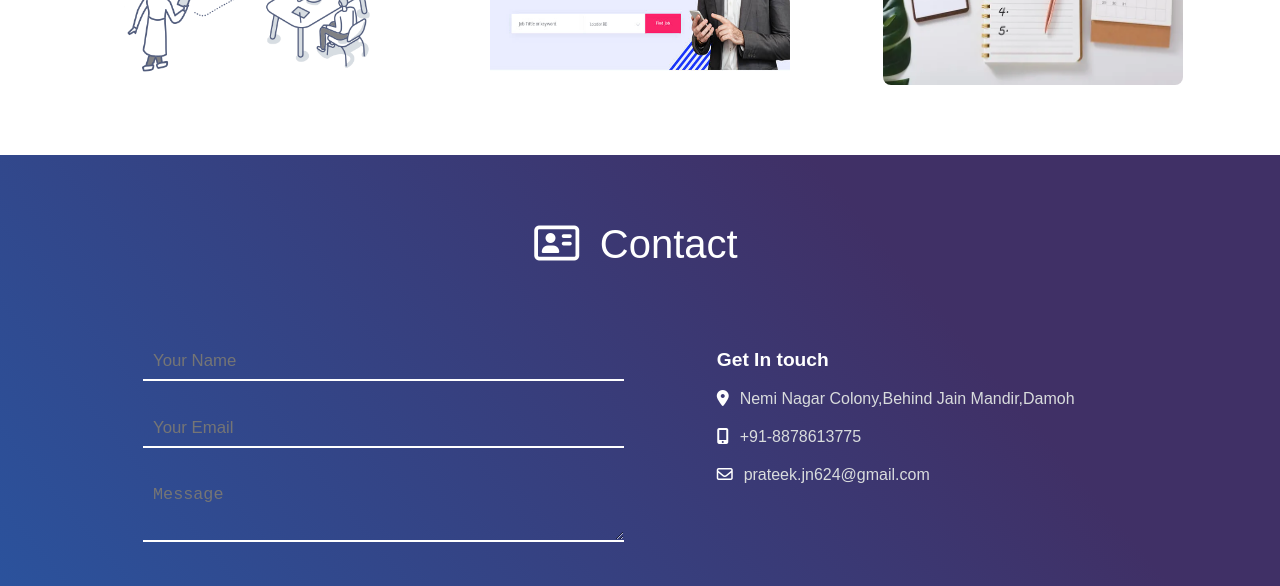
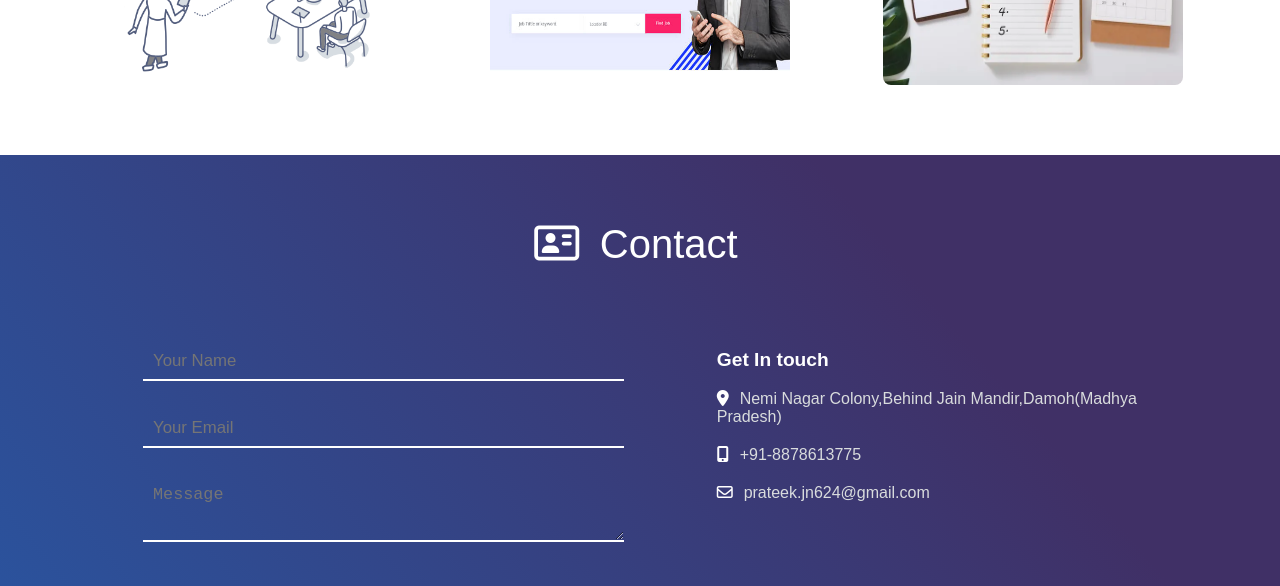
Before and after one commit to prateekjain624/Prtfolio, a plain HTML site: page index.html in a window 1280 px wide. Shown: the part 3047-3633 px from the top of the page. Drawn offline with Linux system fonts and the light colour scheme.

Commit message:
latest commit

```diff
--- a/index.html
+++ b/index.html
@@ -385,7 +385,10 @@
 
             <div class="my-details-info-container">
               <i class="fas fa-map-marker-alt"></i>
-              <span>Nemi Nagar Colony,Behind Jain Mandir,Damoh</span>
+              <span
+                >Nemi Nagar Colony,Behind Jain Mandir,Damoh(Madhya
+                Pradesh)</span
+              >
             </div>
             <div class="my-details-info-container">
               <i class="fas fa-mobile-alt"></i>
```
